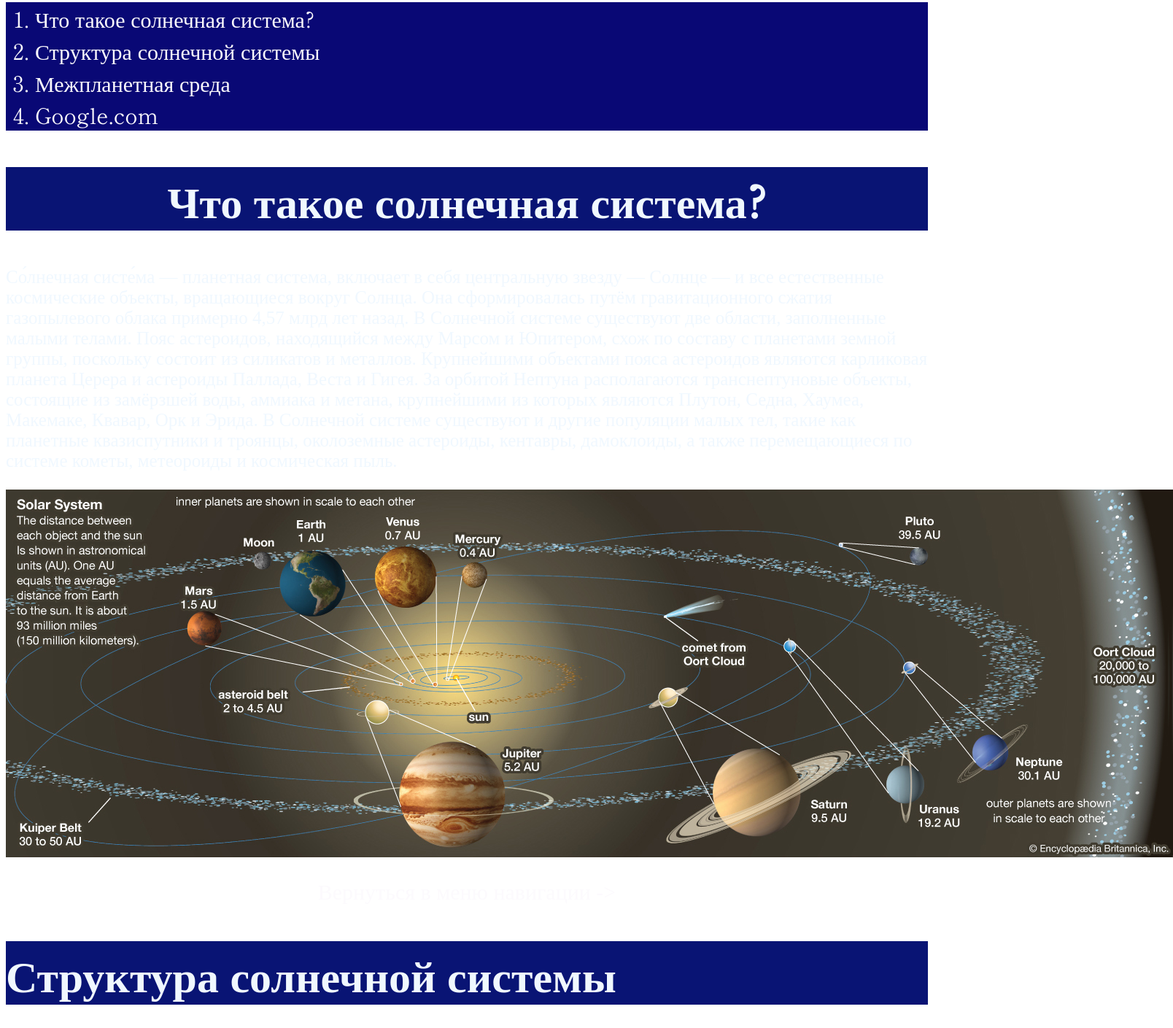
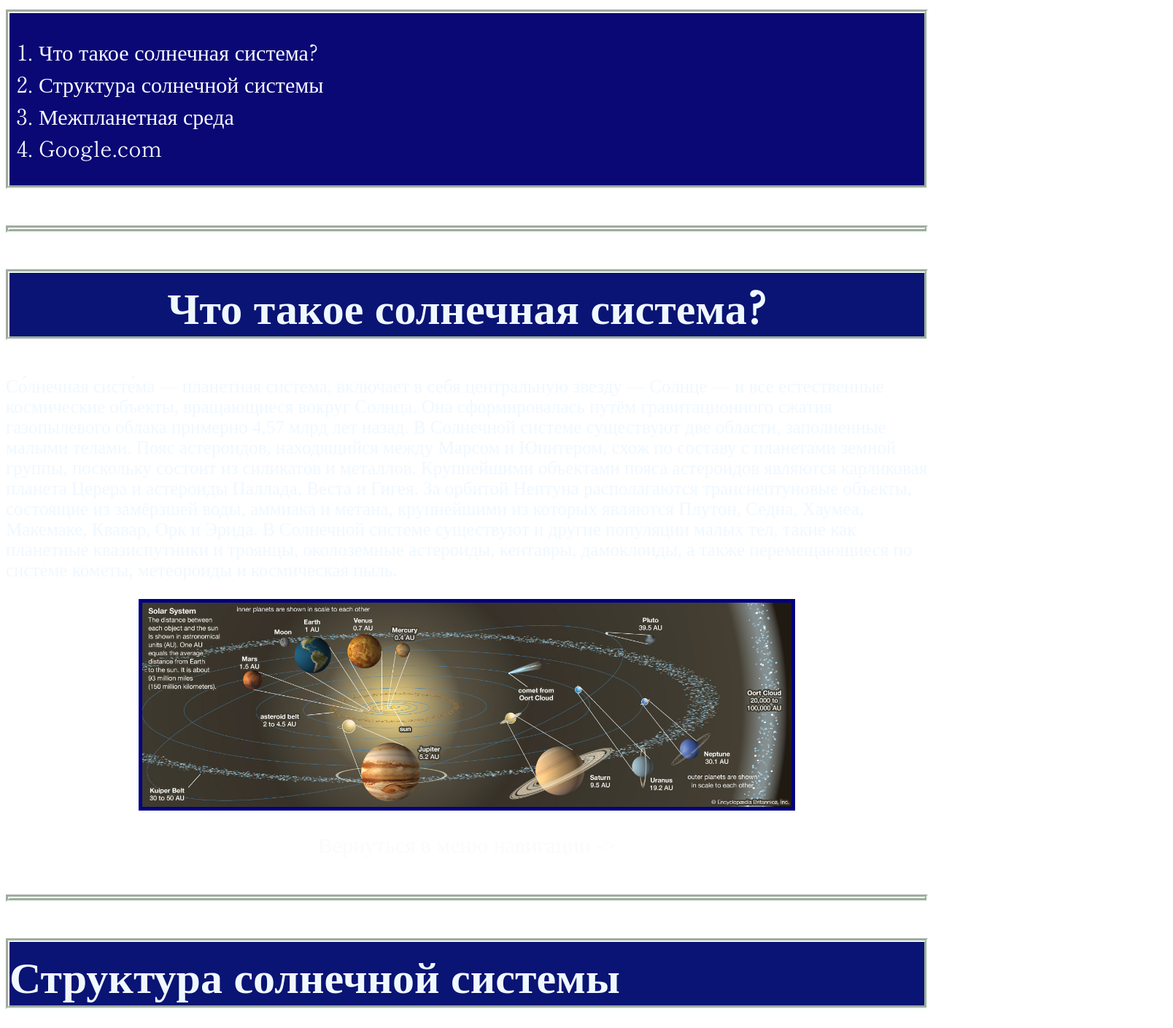
Before and after one commit to Diana5843/HomeWorkCssHtml, a plain HTML site: page index.html in a window 1280 px wide. Shown: the part 251-1660 px from the top of the page at 73% size, 1608 px wide, since content can reach past the window. Drawn offline with Linux system fonts and the light colour scheme.

Commit message:
added changes

```diff
--- a/assets/css/style.css
+++ b/assets/css/style.css
@@ -11,12 +11,14 @@ a {
 
 #menu {
   background-color: rgb(9, 8, 117);
+  border: 5px groove honeydew;
   font-size: 40px;
   font-family: "Shippori Mincho", "Times New Roman", serif;
 }
 
 h1 {
   background-color: rgb(12, 17, 68);
+  border: 5px groove honeydew;
   color: aliceblue;
   font-size: 60px;
   font-family: "Shippori Mincho", "Times New Roman", serif;
@@ -24,6 +26,7 @@ h1 {
 
 h2 {
   background-color: rgb(9, 20, 116);
+  border: 5px groove honeydew;
   color: aliceblue;
   font-size: 60px;
   font-family: "Shippori Mincho", "Times New Roman", serif;
@@ -42,3 +45,12 @@ p {
 body {
   background: url(../image/Kosmos.jpg);
 }
+
+.img{
+  border: 5px solid navy;
+  width: 900px;
+  height: inherit;
+  box-sizing: border-box;
+  display: inline-block;
+
+}
--- a/index.html
+++ b/index.html
@@ -31,7 +31,7 @@
         </nav>
         <section>
             <article>
-                <h2><a name="solarSystem" class="section1"></a></h2>
+                <h2><a name="solarSystem" class="section"></a></h2>
                 <center>
                     <h2>Что такое солнечная система?</h2>
                 </center>
@@ -55,11 +55,11 @@
                     пыль.
                 </p>
                 <center>
-                    <p><img src="./assets/image/orbites_sun_system.jpg" alt="Sun System"></p>
+                    <p><img class="img" src="./assets/image/orbites_sun_system.jpg" alt="Sun System"></p>
                 </center>
                 <center><a href="#navigation">Вернуться в меню навигации -></a></li>
                 </center>
-                <h2><a name="structure" class="section2"></a></h2>
+                <h2><a name="structure" class="section"></a></h2>
                 <center>
             </article>
 
@@ -96,20 +96,20 @@
                     165 земных лет.
                 </p>
                 <center>
-                    <p><img src="./assets/image/sun system structure.jpg" alt="Sun system structure"></p>
+                    <p><img class="img" src="./assets/image/sun system structure.jpg" alt="Sun system structure"></p>
                 </center>
                 <center><a href="#navigation">Вернуться в меню навигации -></a></li>
                 </center>
             </article>
             <article>
-                <h2><a name="interplanetaryEnvironment" class="section3"></a></h2>
+                <h2><a name="interplanetaryEnvironment" class="section"></a></h2>
 
                 <center>
                     <h2>Межпланетная среда</h2>
                 </center>
 
                 <p>
-                    Наряду со светом, Солнце излучает непрерывный поток заряженных частиц (плазмы), известный как
+                    Наряду со светом, Солнце излучает непр border: 5px groove honeydew;ерывный поток заряженных частиц (плазмы), известный как
                     солнечный
                     ветер.
                     Этот поток частиц распространяется со скоростью примерно 1,5 млн км в час, наполняя околосолнечную
@@ -150,7 +150,7 @@
                     возникла после подобных столкновений между объектами в пределах пояса Койпера.
                 </p>
                 <center>
-                    <p><img src="./assets/image/Межпланетнаясреда.jpg" alt="Межпланетная среда"></p>
+                    <p><img class="img" src="./assets/image/Межпланетнаясреда.jpg" alt="Межпланетная среда"></p>
                 </center>
 
                 <center><a href="#navigation">Вернуться в меню навигации -></a></li>
```
